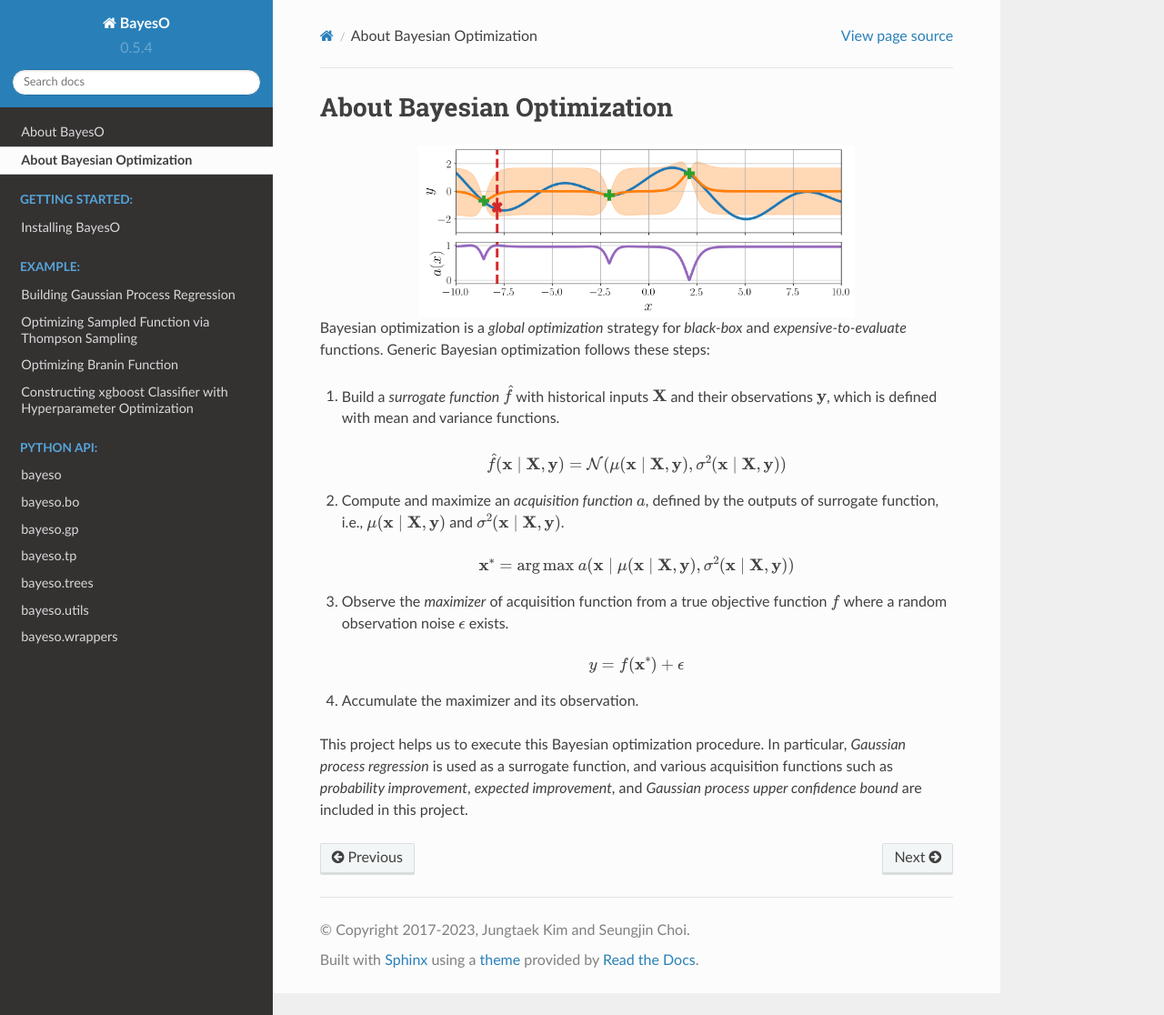
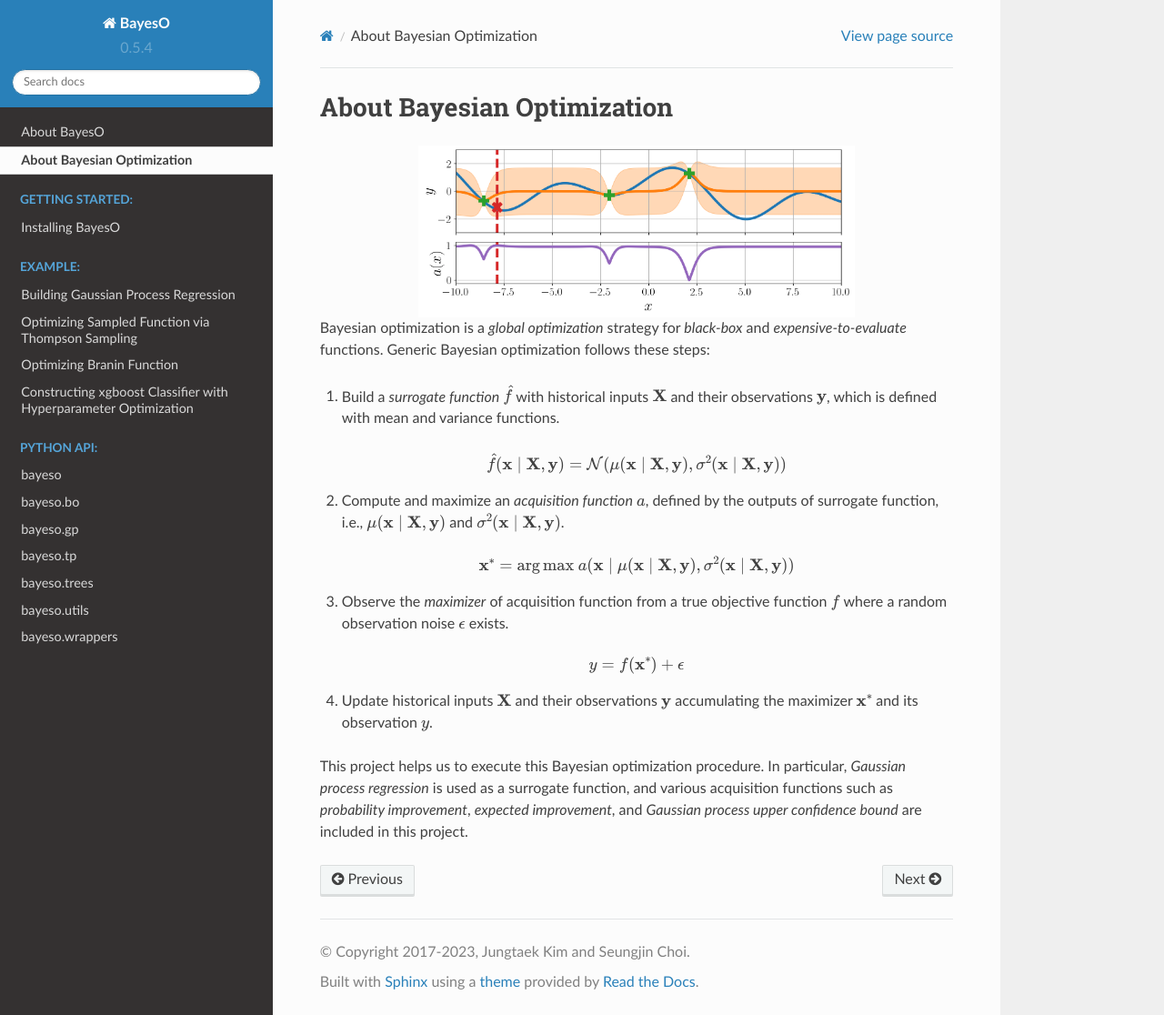
Before and after one commit to jungtaekkim/bayeso, a Sphinx documentation site: the page built from docs/about/about_bo.rst, in a window 1280 px wide and 1116 px high. Shown: the whole window at 91% size. Built offline with Sphinx 7.4.7 and the Read the Docs theme 2.0.0, drawn with Linux system fonts in a browser that asks for light colours.

Commit message:
Update about_bo.rst

```diff
--- a/docs/about/about_bo.rst
+++ b/docs/about/about_bo.rst
@@ -24,7 +24,7 @@ Generic Bayesian optimization follows these steps:
 .. math::
 
     y = f(\mathbf{x}^{*}) + \epsilon
-4. Accumulate the maximizer and its observation.
+4. Update historical inputs :math:`\mathbf{X}` and their observations :math:`\mathbf{y}` accumulating the maximizer :math:`\mathbf{x}^{*}` and its observation :math:`y`.
 
 This project helps us to execute this Bayesian optimization procedure.
 In particular, *Gaussian process regression* is used as a surrogate function,
```
